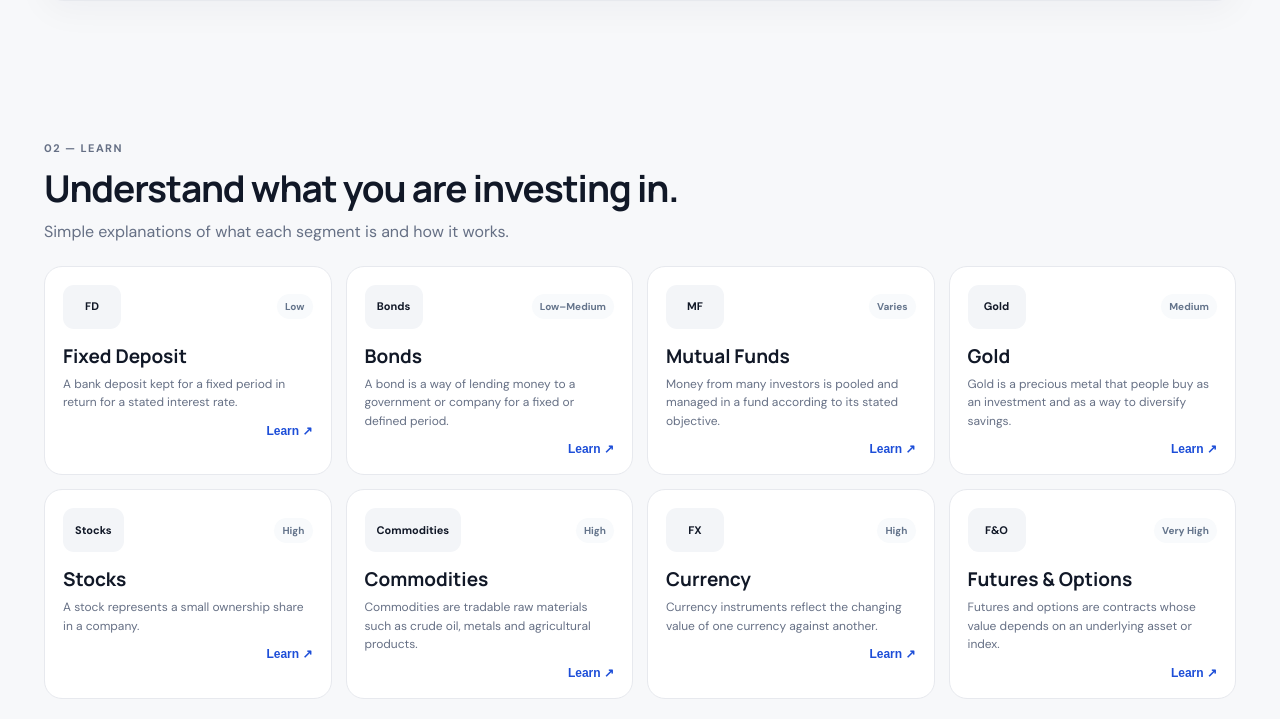
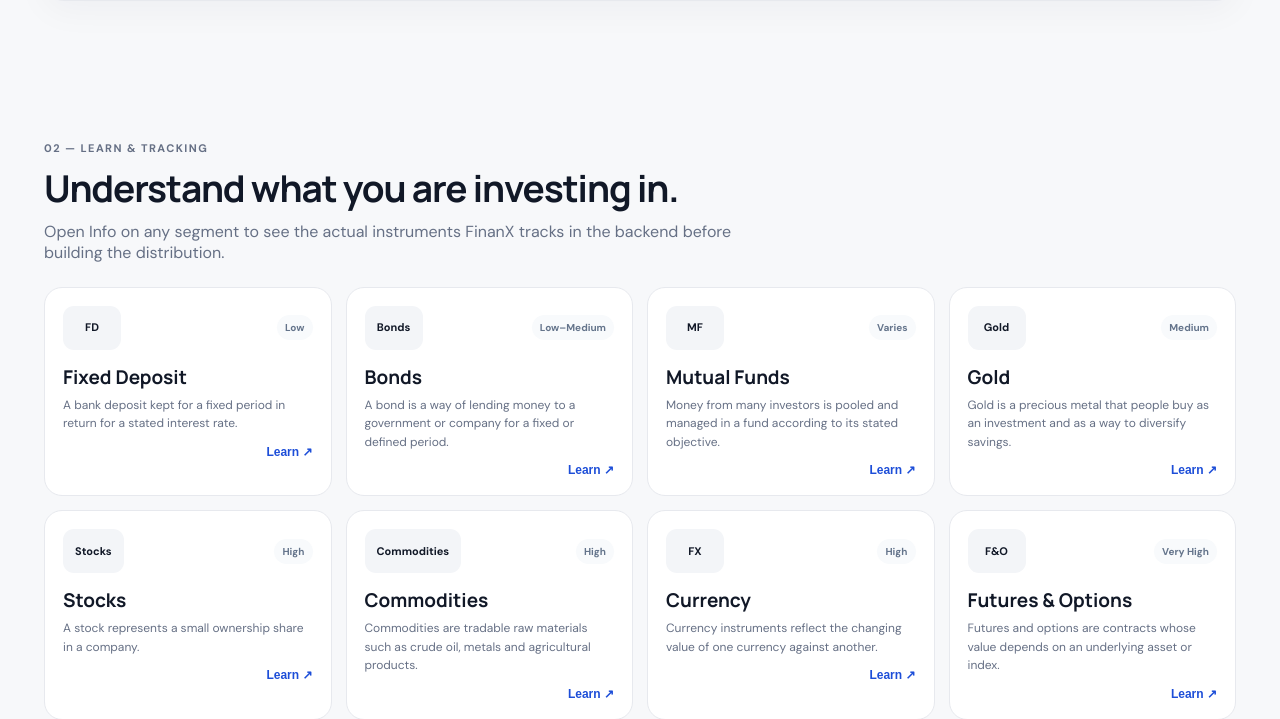
Before and after one commit to Dsingh0510/FinanX, a Flask app: page / in a window 1280 px wide. Shown: the part 2271-2990 px from the top of the page. Run offline with Flask 3, Linux system fonts and the light colour scheme; data that the repository does not hold is empty.

Commit message:
Clarify Learn tracking tab

```diff
--- a/templates/dashboard.html
+++ b/templates/dashboard.html
@@ -101,7 +101,7 @@
     </section>
 
     <section class="section" id="learn">
-      <div class="section-head"><div><div class="eyebrow">02 — LEARN</div><h2>Understand what you are investing in.</h2><p>Simple explanations of what each segment is and how it works.</p></div></div>
+      <div class="section-head"><div><div class="eyebrow">02 — LEARN & TRACKING</div><h2>Understand what you are investing in.</h2><p>Open Info on any segment to see the actual instruments FinanX tracks in the backend before building the distribution.</p></div></div>
       <div class="learn-grid" id="learn-grid">
         {% for a in assets %}
         <article class="learn-card" data-slug="{{ a.slug }}">
```
